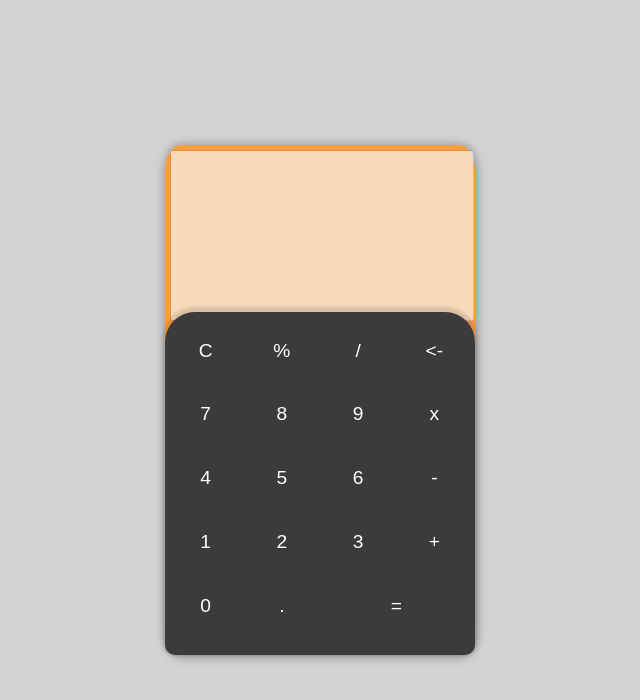
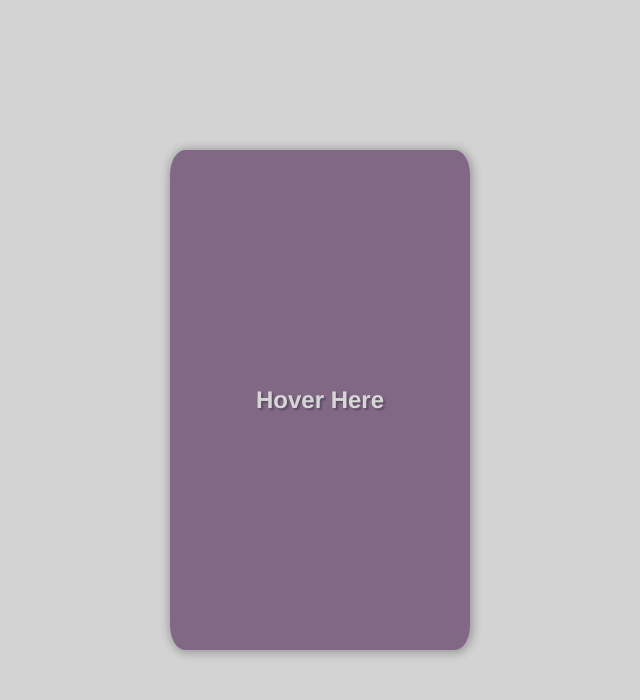
Before and after one commit to Sanderjcc/calc, a plain HTML site: page index.html in a window 1280 px wide. Shown: the whole page, without its empty margins (320-960 px from the left). Drawn offline with Linux system fonts and the light colour scheme.

Commit message:
design calculator

```diff
--- a/index.html
+++ b/index.html
@@ -1,5 +1,6 @@
 <!DOCTYPE html>
 <html lang="en">
+
 <head>
     <meta charset="UTF-8">
     <meta http-equiv="X-UA-Compatible" content="IE=edge">
@@ -8,39 +9,42 @@
 
     <link rel="stylesheet" href="style.css">
 </head>
+
 <body>
     <div id="calculator">
-        <section class="outputArea" >
+        <p id="secretMsg">
+            Hover Here
+        </p>
+        <section class="outputArea">
             <input type="number" id="screen" disabled>
         </section>
         <section class="inputArea">
+
             <!-- action buttons -->
             <button class="buttonInput" onClick="cleanAll()">C</button>
             <button class="buttonInput operator" onClick="addValue('%')">%</button>
             <button class="buttonInput operator" onClick="addValue('/')">/</button>
             <button class="buttonInput" onClick="backspace()"> &lt;- </button>
-
             <button class="buttonInput " onClick="addValue('7')">7</button>
             <button class="buttonInput " onClick="addValue('8')">8</button>
             <button class="buttonInput " onClick="addValue('9')">9</button>
             <button class="buttonInput operator" onClick="addValue('*')">x</button>
-
             <button class="buttonInput " onClick="addValue('4')">4</button>
             <button class="buttonInput " onClick="addValue('5')">5</button>
             <button class="buttonInput " onClick="addValue('6')">6</button>
             <button class="buttonInput operator" onClick="addValue('-')">-</button>
-
             <button class="buttonInput " onClick="addValue('1')">1</button>
             <button class="buttonInput " onClick="addValue('2')">2</button>
             <button class="buttonInput " onClick="addValue('3')">3</button>
             <button class="buttonInput operator" onClick="addValue('+')">+</button>
-
             <button class="buttonInput " onClick="addValue('0')">0</button>
             <button class="buttonInput " onClick="addValue('.')">.</button>
             <button class="buttonInput equalButton" onClick="addValue()">=</button>
         </section>
     </div>
 
+
     <script src="script.js"></script>
 </body>
+
 </html>
--- a/style.css
+++ b/style.css
@@ -13,112 +13,80 @@ body{
 
 }
 
+/* eslitilizando calculadora */
 div#calculator{
     display: grid;
     grid-template-rows: 1fr 2fr;
-    background-color: #FF9D3D;
+    background-color: #816986;
     border-radius: 5%;
-    padding: 5px;
-
 
     min-height: 500px;
     min-width: 300px;
 
     box-shadow: 1px 1px 10px 2px #00000046;
+
 }
 
+p#secretMsg{
+    /* Alinhando o texto no centro */
+    position: absolute;
+    align-self: center;
+    justify-self: center;
+
+    /* estilizando o texto */
+    font: normal bold 1.5em Helvetica, sans-serif;
+    color: #d6d6d6;
+    text-shadow: 2px 2px 2px #00000048;
+
+}
+
+/* estilizando visor */
 input#screen{
     height: 100%;
-    width: 100%;
+    width: 99%;
+    border-radius: 13px;
+    background-color: transparent;
+    border: 0px;
 
-    padding
 }
 
+/* estilizando area dos botoes */
 section.inputArea{
-    box-shadow: 0px -2px 3px 3px #0000001e;
-    background-color: #3b3b3b;
-    border-radius: 30px 30px 10px 10px;
+    transition-duration: 0.5s;
+
+    /* mudanaças exclusivamente visuais, ou seja, de rederização */
+    transform: scaleY(0);
+    transform-origin: bottom;
+
+    /* estilo do display */
     display: grid;
-    margin: -5px;
-
-    padding: 10px 5px 20px 5px;
-    /* grid style daddy */
-    /* amount of columns*/
+    gap: 6px 5px;
     grid-template-columns: repeat(4, 2fr);
     grid-template-rows:  repeat(5, 2fr);
-    /* space between lines and columns:
-    gap:
-    row-gap:
-    column-gap:
-     */
-    gap: 6px 5px;
 
-    /* grid-templet-rows: height of each row */
-    /* values: px, auto and fr */
-    /* repeat(amount, width) */
-    /* minmax(minWidth, maxWidth) */
-    /* repeat(amount, minmax(minWidth, maxWidth)) */
+    /* estilização do elemento */
+    background-color: #3b3b3b;
+    border-radius: 30px 30px 5% 5%;
+    padding: 10px 5px 20px 5px;
+    box-shadow: 0px -2px 3px 3px #0000001e;
 
-    /*
-    ===================== align itens ====================================
-    justify-items: aligns elements in their own cells
-    align-items: aligns elements in their own cells
-    place-items: align-items + justify-items
+}
 
-    justify-content: align X all the elements in theirs containers
-    align-content: align Y all the elements in theirs containers
-
-    justify-self
-    align-self
-
-
-
-    ==================== grid-areas !== grid-template ======================================
-    -> in container:
-        grid-template-areas:
-        'x y' first line have two columns with x and y elements
-        'y y' second line have two columns with one element (y) occuped 2 cels
-        'z' third line
-        '...'
-        ;
-
-    -> in element:
-        grid-area:'x'; this elemtent is the x element
-
-
-
-    ==================== pos elements =========================================================
-        grid-column: the column of element;
-        grid-column: span 2; occupies all columns up to the second
-
-        grid-row: the row of element;
-        grid-row: span 2; occupies all rows up to the second
-
-    */
-
+div#calculator:hover section.inputArea{
+    transition-duration: 0.5s;
+    transform: scaleY(1);
 
 }
 
 button.buttonInput{
     height: 100%;
-    width: 100%;
+    width: 85%;
     border-radius: 50%;
     color: white;
     background-color: #3b3b3b00;
     border: 0px solid #00000000;
-
-
-
     font-size: 1.2em;
 }
-
-button.buttonInput:hover{
-    background-color: #ffffff0a;
-
-    transition-duration: 0.5s;
-}
-
-
 
 button.equalButton{
     grid-column: 3 / 5 ;
@@ -126,3 +94,13 @@ button.equalButton{
     width: 100%;
 
 }
+
+button.buttonInput:hover{
+    background-color: #ffffff0a;
+    transition-duration: 0.3s;
+}
+
+button.buttonInput:active{
+    background-color: #fdfdfd41;
+    color: #ce66ce;
+}
```
Lines whose indentation alone changed are shown as unchanged.
